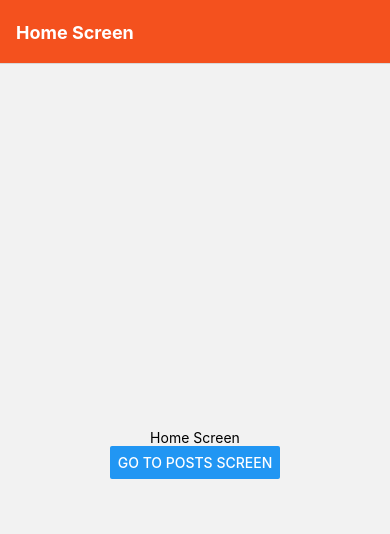
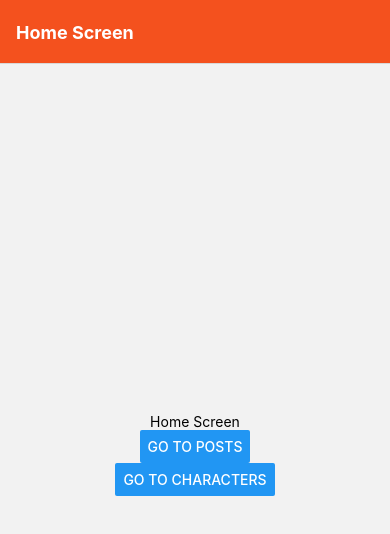
Before and after one commit to KyryloPikhno/React_Native_module, a React Native app: screen / in a window 390 px wide. Shown: the top 534 px of the page. Built offline with nearby package versions, Linux system fonts and the light colour scheme.

Commit message:
add characters screen

```diff
--- a/App.tsx
+++ b/App.tsx
@@ -1,5 +1,6 @@
 import {createNativeStackNavigator} from '@react-navigation/native-stack';
 import {NavigationContainer} from '@react-navigation/native';
+import {Characters} from './screens/Characters';
 import {MainTab} from './screens/tabs/MainTab';
 import {HomeRoutes} from './routes/HomeRoute';
 import {StatusBar} from 'react-native';
@@ -43,6 +44,11 @@ const App = () => {
             component={MainTab}
             options={{title: 'Tabs'}}
           />
+          <Stack.Screen
+            name={HomeRoutes.Characters}
+            component={Characters}
+            options={{title: 'Characters'}}
+          />
         </Stack.Navigator>
       </NavigationContainer>
     </Provider>
--- a/routes/HomeRoute.tsx
+++ b/routes/HomeRoute.tsx
@@ -5,17 +5,22 @@ export enum HomeRoutes {
   Home = 'Home',
   Posts = 'Posts',
   MainTab = 'MainTab',
+  Characters = 'Characters',
 }
 
 export type HomeParams = {[HomeRoutes.Home]: undefined};
 
 export type PostsParams = {[HomeRoutes.Posts]: {postId: string}};
 
+export type CharactersParams = {
+  [HomeRoutes.Characters]: {charactersId: string};
+};
+
 export type HomeNavigationProps = CompositeNavigationProp<
   NativeStackNavigationProp<HomeParams, HomeRoutes.Home>,
   CompositeNavigationProp<
-    NativeStackNavigationProp<HomeParams, HomeRoutes.Home>,
-    NativeStackNavigationProp<PostsParams, HomeRoutes.Posts>
+    NativeStackNavigationProp<PostsParams, HomeRoutes.Posts>,
+    NativeStackNavigationProp<CharactersParams, HomeRoutes.Characters>
   >
 >;
 
@@ -23,3 +28,8 @@ export type PostsRouteProps<RouteName extends keyof PostsParams> = RouteProp<
   PostsParams,
   RouteName
 >;
+
+export type CharactersRouteProps<RouteName extends keyof CharactersParams> = RouteProp<
+  CharactersParams,
+  RouteName
+>;
--- /dev/null
+++ b/screens/Characters.tsx
@@ -0,0 +1,41 @@
+import {CharactersRouteProps, HomeRoutes} from '../routes/HomeRoute';
+import {useNavigation, useRoute} from '@react-navigation/native';
+import {charactersActions} from '../redux/character.slice';
+import {useDispatch, useSelector} from 'react-redux';
+import {Button, Text, View} from 'react-native';
+import React, {useEffect} from 'react';
+
+// type IGetAll = AsyncThunkAction<
+//   any,
+//   void,
+//   {
+//     state: any;
+//   }
+// > &
+//   AnyAction;
+
+export const Characters = () => {
+  const navigation = useNavigation<any>();
+  const {params} = useRoute<CharactersRouteProps<HomeRoutes.Characters>>();
+  console.log(params.charactersId);
+
+  const characters = useSelector<any>(state => state.charactersReducer);
+  console.log(characters);
+
+  const dispatch = useDispatch();
+
+  useEffect(() => {
+    dispatch<any>(charactersActions.getAll());
+  }, [dispatch]);
+
+  return (
+    <View>
+      <Text>Characters screen</Text>
+      <Button title={'Go back'} onPress={() => navigation.goBack()} />
+      <Button
+        title={'Go to tabs'}
+        onPress={() => navigation.navigate(HomeRoutes.MainTab)}
+      />
+    </View>
+  );
+};
--- a/screens/Home.tsx
+++ b/screens/Home.tsx
@@ -14,8 +14,14 @@ export const Home = () => {
       }}>
       <Text>Home Screen</Text>
       <Button
-        title={'Go to Posts screen'}
+        title={'Go to Posts'}
         onPress={() => navigation.navigate(HomeRoutes.Posts, {postId: '1'})}
+      />
+      <Button
+        title={'Go to Characters'}
+        onPress={() =>
+          navigation.navigate(HomeRoutes.Characters, {charactersId: '1'})
+        }
       />
     </View>
   );
--- a/screens/Posts.tsx
+++ b/screens/Posts.tsx
@@ -1,7 +1,7 @@
-import React from 'react';
-import {Button, Text, View} from 'react-native';
 import {useNavigation, useRoute} from '@react-navigation/native';
 import {HomeRoutes, PostsRouteProps} from '../routes/HomeRoute';
+import {Button, Text, View} from 'react-native';
+import React from 'react';
 
 export const Posts = () => {
   const navigation = useNavigation<any>();
```
Also changed, not shown: interfaces/interfaces.ts (added, +12 -0 lines), redux/character.slice.tsx (+1 -13 lines).
